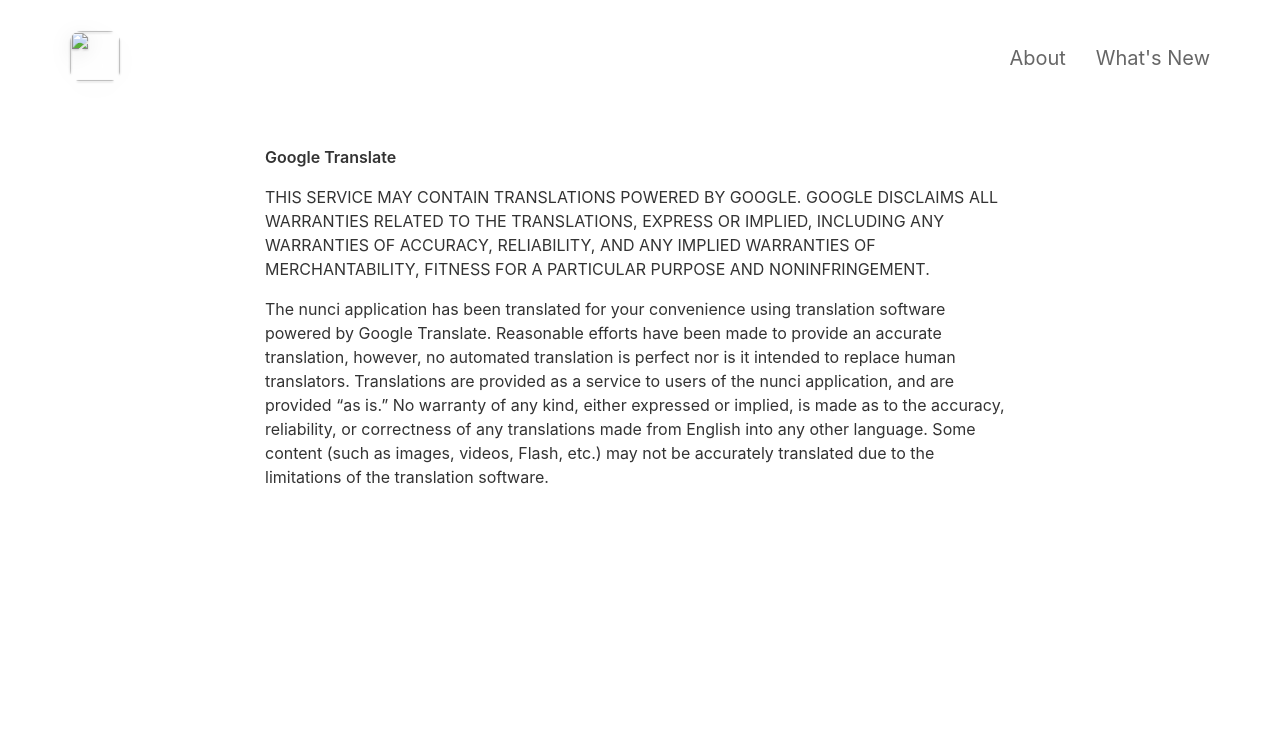
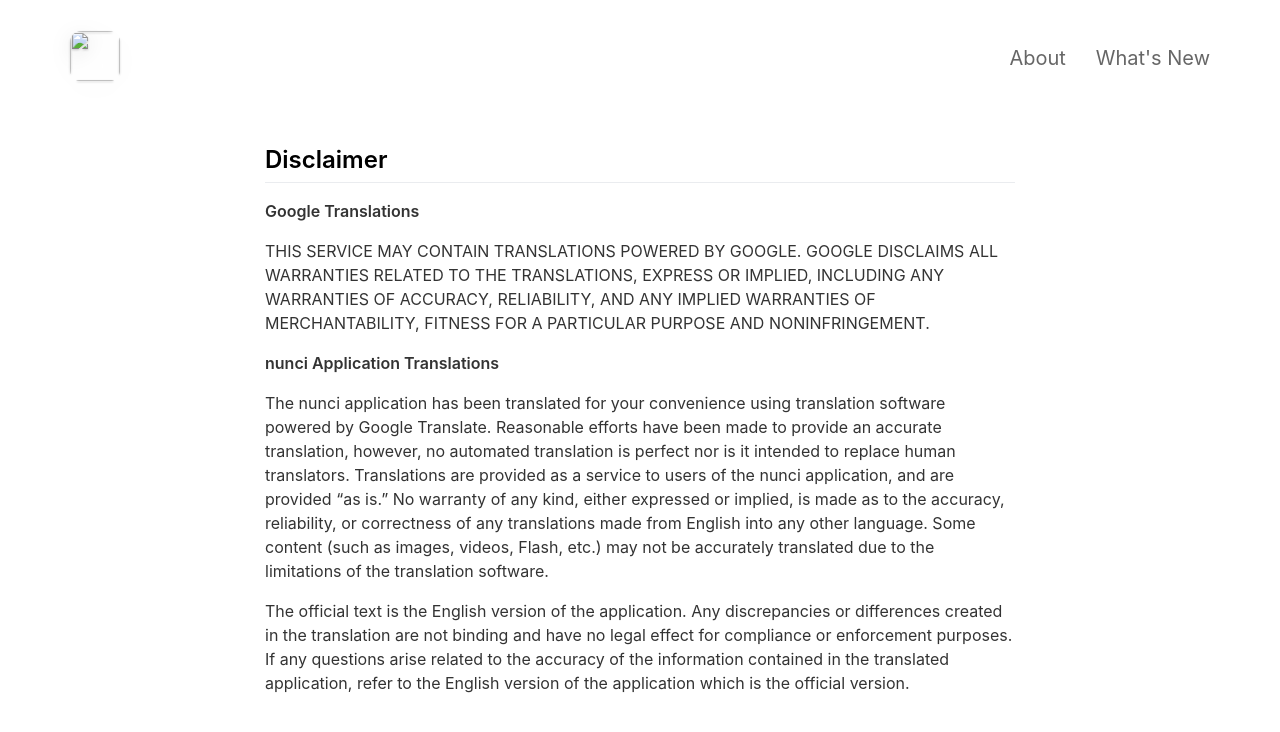
Before and after one commit to nunci/nunci.github.io, a Jekyll site: the page built from _pages/disclaimer.md, in a window 1280 px wide. Shown: the top 732 px of the page. Built offline with Jekyll 4.4.1, drawn with Linux system fonts in a browser that asks for light colours; nearby versions of some CDN libraries.

Commit message:
Updating the disclaimer

```diff
--- a/_pages/disclaimer.md
+++ b/_pages/disclaimer.md
@@ -4,8 +4,14 @@
 include_in_header: false
 ---
 
-**Google Translate**
+## Disclaimer
+
+**Google Translations**
 
 THIS SERVICE MAY CONTAIN TRANSLATIONS POWERED BY GOOGLE. GOOGLE DISCLAIMS ALL WARRANTIES RELATED TO THE TRANSLATIONS, EXPRESS OR IMPLIED, INCLUDING ANY WARRANTIES OF ACCURACY, RELIABILITY, AND ANY IMPLIED WARRANTIES OF MERCHANTABILITY, FITNESS FOR A PARTICULAR PURPOSE AND NONINFRINGEMENT.
 
+**nunci Application Translations**
+
 The nunci application has been translated for your convenience using translation software powered by Google Translate. Reasonable efforts have been made to provide an accurate translation, however, no automated translation is perfect nor is it intended to replace human translators. Translations are provided as a service to users of the nunci application, and are provided "as is." No warranty of any kind, either expressed or implied, is made as to the accuracy, reliability, or correctness of any translations made from English into any other language. Some content (such as images, videos, Flash, etc.) may not be accurately translated due to the limitations of the translation software.
+
+The official text is the English version of the application. Any discrepancies or differences created in the translation are not binding and have no legal effect for compliance or enforcement purposes. If any questions arise related to the accuracy of the information contained in the translated application, refer to the English version of the application which is the official version.
```
